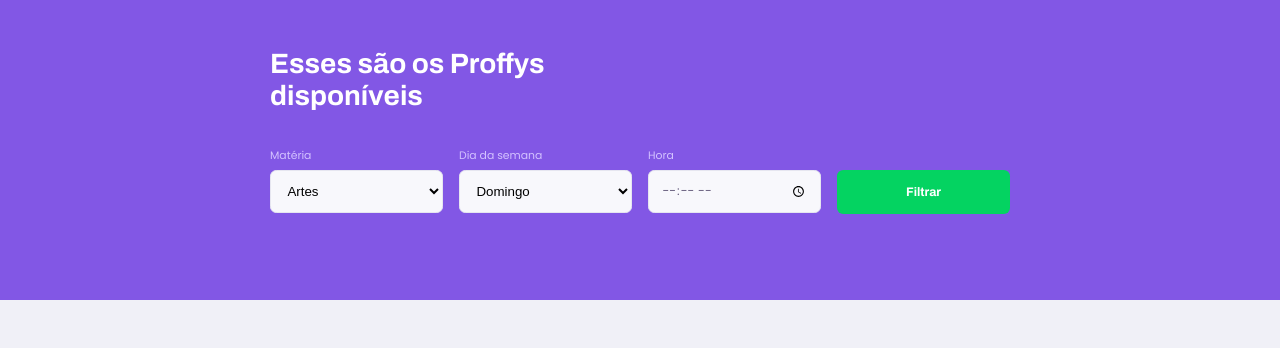
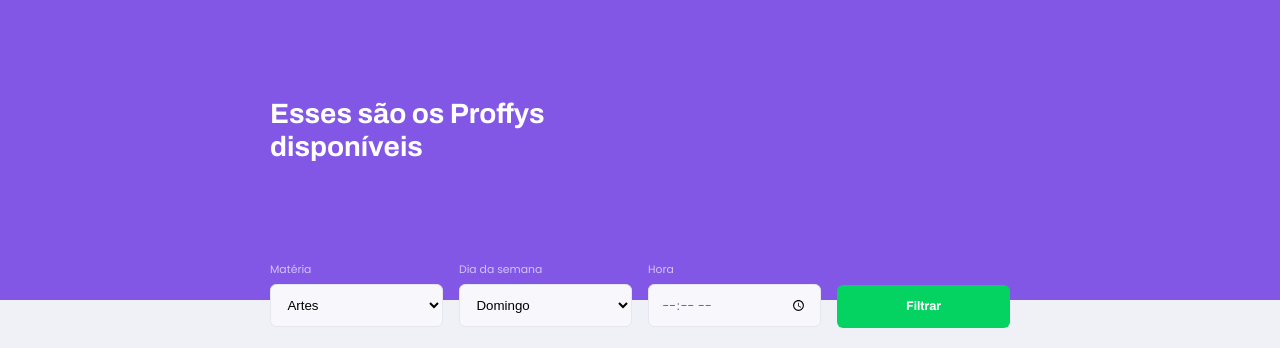
Before and after one commit to cdanielss/Proffy, a plain HTML site: page study.html in a window 1280 px wide. Shown: the part 40-388 px from the top of the page. Drawn offline with Linux system fonts and the light colour scheme.

Commit message:
Resolvendo erro

```diff
--- a/styles/partials/page-study.css
+++ b/styles/partials/page-study.css
@@ -209,6 +209,7 @@
         max-width: 1100px;
     }
     .page-header .header-content {
+        position: relative;
         margin: 0 auto;
         max-width: 740px;
         flex: 1 1;
@@ -229,7 +230,7 @@
         display: grid;
         grid-template-columns: repeat(4, 1fr);
         gap: 16px;
-        /* position: absolute;  */
+        position: absolute;
         bottom: -28px;
     }
     #page-study main {
```
